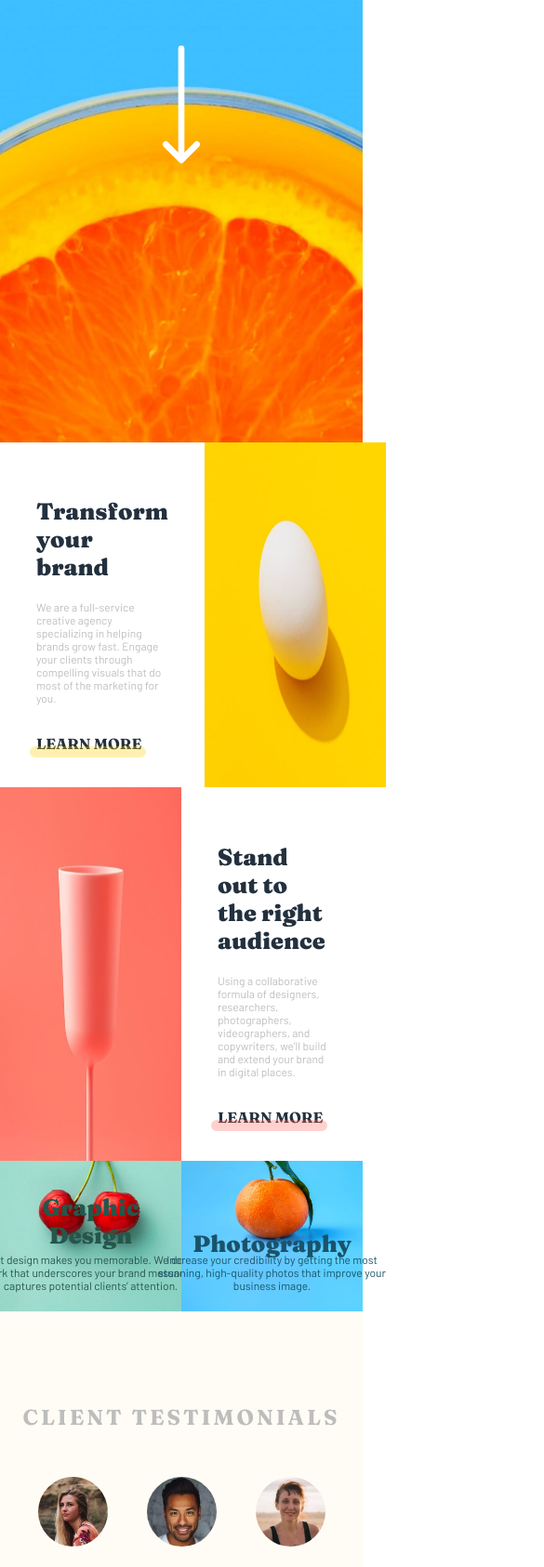
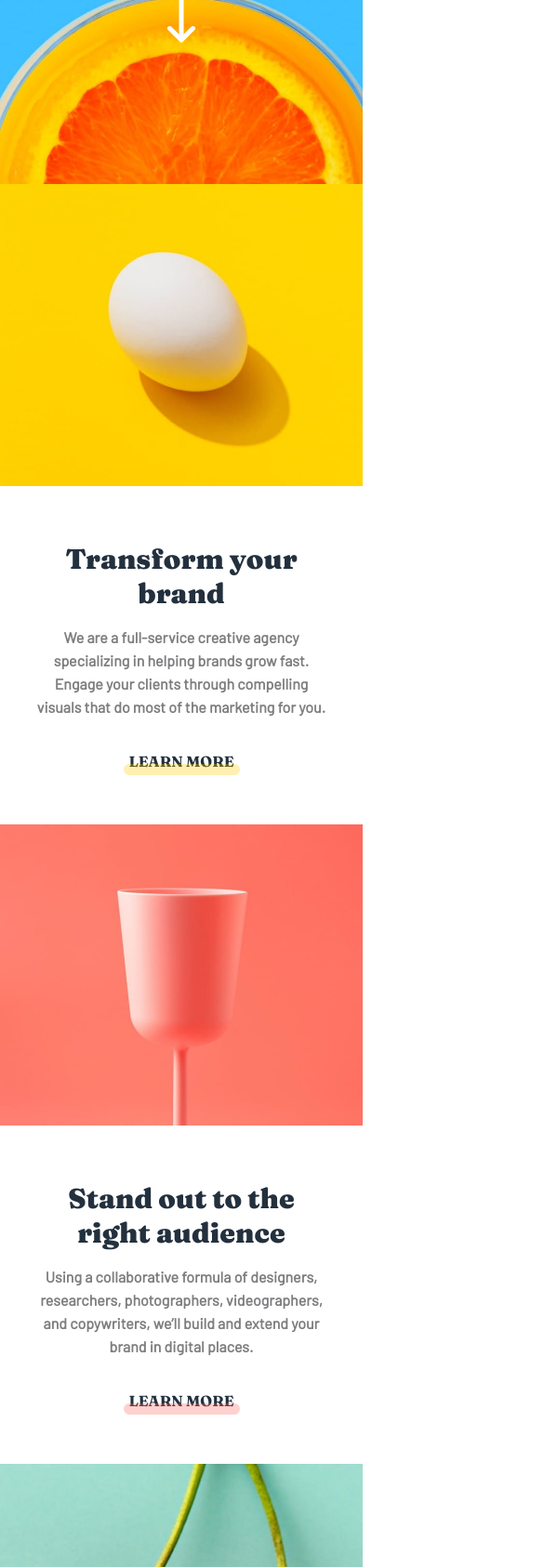
Before and after one commit to alielmala/sunnyside-agency, a plain HTML site: page index.html in a window 390 px wide. Shown: the part 314-2000 px from the top of the page at 93% size, 585 px wide, since content can reach past the window. Drawn offline with Linux system fonts and the light colour scheme.

Commit message:
mobile responsive

```diff
--- a/index.html
+++ b/index.html
@@ -45,7 +45,8 @@
                 <a href="" class="learn-more-btn"> LEARN MORE <span></span> </a>
             </div>
 
-            <img src="assets/image-transform.jpg" alt="" width="50%">
+            <img src="assets/image-transform.jpg" alt="" width="50%" class="laptop-design-img">
+            <img src="assets/mobile/image-transform.jpg" alt="" class="mobile-design-img">
 
         </div>
         <div id="menu_second">
@@ -59,12 +60,14 @@
 
             </div>
 
-            <img src="assets/image-stand-out.jpg" alt="" width="50%">
+            <img src="assets/image-stand-out.jpg" alt="" width="50%" class="laptop-design-img">
+            <img src="assets/mobile/image-stand-out.jpg" alt="" class="mobile-img-design">
         </div>
         <div class="two-elements">
 
             <div>
-                <img src="assets/image-graphic-design.jpg" alt="">
+                <img src="assets/image-graphic-design.jpg" alt="" class="laptop-design-img">
+                <img src="assets/mobile/image-graphic-design.jpg" alt=""class="mobile-design-img">
                 <h1 class="two-elements-header">Graphic Design</h1>
                 <p class="two-elements-paragraph">Great design makes you memorable.
                     We deliver artwork that underscores your brand message and
@@ -72,7 +75,8 @@
 
             </div>
             <div>
-                <img src="assets/image-photography.jpg" alt="">
+                <img src="assets/image-photography.jpg" alt="" class="laptop-design-img">
+                <img src="assets/mobile/image-photography.jpg" alt="" class="mobile-design-img">
                 <h1 class="two-elements-header" style="color: #19536B;">Photography</h1>
                 <p class="two-elements-paragraph" style="color: #19536B;">Increase your credibility by getting the most
                     stunning, high-quality photos that improve your business image.
--- a/main.css
+++ b/main.css
@@ -1,36 +1,42 @@
-body{
+body {
     margin: 0;
 }
-header{
+
+header {
     background-image: url("assets/image-header.jpg");
     background-color: #3DBFFF;
     padding-left: 50px;
-    padding-right: 50px ;
+    padding-right: 50px;
     padding-top: 10px;
     height: 100%;
     background-position: center bottom;
     background-size: cover;
     padding-bottom: 300px;
 }
-nav{
+
+nav {
     display: flex;
     font-family: 'Barlow';
 
 }
-header a{
+
+header a {
     text-decoration: none;
-    color:white;
+    color: white;
     font-size: 17px;
     font-weight: 600;
 }
-a:hover{
+
+a:hover {
     color: black;
 }
+
 ul {
     display: flex;
     margin-left: auto;
 }
-.nav-item{
+
+.nav-item {
     display: block;
     width: 75px;
     margin-top: auto;
@@ -38,12 +44,13 @@ ul {
     margin-right: 50px;
 
 }
-nav > a:first-child{
+
+nav>a:first-child {
     margin-top: auto;
     margin-bottom: auto;
 }
 
-.btn{
+.btn {
     background-color: white;
     border-radius: 30px;
     color: black !important;
@@ -52,56 +59,67 @@ nav > a:first-child{
     font-size: 15px;
     width: 125px;
     height: 50px;
-    padding-top: auto; padding-bottom: auto;
+    padding-top: auto;
+    padding-bottom: auto;
     border: none;
 }
-.btn:hover{
-    background-color:#C4EBFF ;
+
+.btn:hover {
+    background-color: #C4EBFF;
     color: white !important;
 }
+
 header div {
     font-family: 'Fraunces';
     color: white;
     font-weight: 900;
 }
-header div >h1 {
+
+header div>h1 {
     font-size: 65px;
     text-align: center;
     margin-top: 70px;
 }
-header div >img {
+
+header div>img {
     display: block;
-    margin-left: auto;margin-right: auto;
+    margin-left: auto;
+    margin-right: auto;
     margin-top: 65px;
 }
 
-section > div{
+section>div {
     display: flex;
 }
-section > div >div{
+
+section>div>div {
     max-width: 50%;
 
 }
-section > div > div:first-child{
+
+section>div>div:first-child {
     padding: 10%;
     max-width: 50%;
 
 }
-section h1{
-    font-family:"Fraunces", serif;
+
+section h1 {
+    font-family: "Fraunces", serif;
     color: #23303E;
     font-size: 40px;
     font-weight: 900;
     text-align: left;
 }
+
 section p {
-    font-family:'Barlow' ;
-    color: #bebebe;
+    font-family: 'Barlow';
+    color: #7d7e80;
     padding-bottom: 20px;
     font-weight: 600;
     font-size: 16px;
 }
-section a{
+
+section a {
     font-family: "Fraunces", serif;
     text-decoration: none;
     color: #23303E;
@@ -111,7 +129,7 @@ section a{
 
 span {
     margin: -7px;
-    display:block;
+    display: block;
     height: 12px;
     width: 125px;
     background-color: #FECC01;
@@ -120,16 +138,19 @@ span {
 
 }
 
-.learn-more-btn:hover >span{
-    opacity: 100% ;
+.learn-more-btn:hover>span {
+    opacity: 100%;
 
 }
-#menu_second{
+
+#menu_second {
     flex-direction: row-reverse;
 }
-#menu_second >div > .learn-more-btn > span{
+
+#menu_second>div>.learn-more-btn>span {
     background-color: #FD695D;
 }
+
 .two-elements {
     display: flex;
     max-width: 100%;
@@ -137,31 +158,40 @@ span {
 
 
 }
-.two-elements div{
+
+.two-elements div {
     padding: 0px !important;
     max-width: 50%;
     display: inline-block;
     position: relative;
 
 }
-.two-elements img{
-    display: block !important;
+
+.two-elements img {
     width: 100%;
     height: 100%;
 }
+.laptop-design-img{
+    display: block;
+}
+.mobile-design-img {
+    display: none;
+}
+
 .two-elements-header {
     position: absolute;
     text-align: center;
-    bottom:30%;
+    bottom: 30%;
     left: 50%;
     width: 100%;
-    font-size:30px;
+    font-size: 30px;
     color: #25564B;
     margin-bottom: 0px;
     transform: translate(-50%, -30%);
 
 }
-.two-elements-paragraph{
+
+.two-elements-paragraph {
     position: absolute;
     text-align: center;
     padding: 5%;
@@ -172,13 +202,15 @@ span {
     left: 50%;
     transform: translate(-50%, -5%);
 }
+
 #client-testimonials {
     background-color: #FFFCF5;
     padding: 5%;
 }
-#client-testimonials h1{
+
+#client-testimonials h1 {
     text-align: center;
-    color: rgb(189, 189, 189) ;
+    color: rgb(189, 189, 189);
     font-size: 23px;
     font-weight: 700;
     letter-spacing: 3px;
@@ -186,25 +218,29 @@ span {
     margin: 0;
 
 }
-#client-container{
+
+#client-container {
     display: flex;
 
 
 }
+
 #client-container div {
     padding: 10px;
     padding-top: 50px;
     margin-left: auto;
     margin-right: auto;
 }
-#client-container img{
+
+#client-container img {
     display: block;
     border-radius: 50%;
     width: 75px;
     margin-left: auto;
     margin-right: auto;
 }
-#client-container p{
+
+#client-container p {
     color: #5A636C;
     max-width: 330px;
     text-align: center;
@@ -213,8 +249,9 @@ span {
     font-size: 17px;
 
 }
-#client-container h5{
-    font-family:"Fraunces" ;
+
+#client-container h5 {
+    font-family: "Fraunces";
     color: #23303E;
     display: block;
     font-size: 20px;
@@ -224,37 +261,42 @@ span {
     margin-bottom: 0px;
 
 }
-#client-container span{
+
+#client-container span {
     background-color: white;
-    font-family:'Barlow' ;
+    font-family: 'Barlow';
     width: fit-content;
     margin-left: auto;
     margin-right: auto;
     margin-top: 10px;
 
 }
-#products-gallery{
+
+#products-gallery {
     display: flex;
     padding-top: 150px;
     background-color: #FFFCF5;
 }
+
 #products-gallery img {
     max-width: 25%;
 }
+
 footer {
     background-color: #8CCCBF;
 
     padding-top: 100px;
     padding-bottom: 50px;
 }
-footer img{
+
+footer img {
     display: block;
     margin-left: auto;
     margin-right: auto;
 
 }
 
-footer ul{
+footer ul {
     margin-right: auto;
     width: 45%;
     justify-content: space-around;
@@ -262,56 +304,158 @@ footer ul{
     padding-inline-start: 0px;
 
 }
-footer ul:last-child{
+
+footer ul:last-child {
     width: 25%;
     margin-top: 70px;
     padding-inline-start: 0px;
 
 }
-footer li{
+
+footer li {
     list-style: none;
-    font-family:'Barlow' ;
+    font-family: 'Barlow';
     font-weight: bold;
 }
-footer a{
+
+footer a {
     text-decoration: none;
     color: #13866f;
 }
 
 @media only screen and (max-width: 870px) {
-nav > ul{
-    visibility: hidden;
+    nav>ul {
+        display: none;
     }
-header > div >h1 {
+
+    header>div>h1 {
         font-size: 55px;
-letter-spacing:3px;
+        letter-spacing: 3px;
         width: 100%;
     }
-#menu h1{
+
+    #menu h1 {
         font-size: 25px;
     }
-#menu p{
+
+    #menu p {
         font-size: 12px;
         font-weight: 500;
     }
-.two-elements-paragraph{
+
+    .two-elements-paragraph {
         width: 260px;
     }
 
-#client-testimonials p{
+    #client-testimonials p {
         font-size: 14px;
     }
-#client-testimonials h5{
+
+    #client-testimonials h5 {
         font-size: 18px;
     }
+
     #client-testimonials span {
         font-size: 14px;
     }
+
     #products-gallery {
         flex-wrap: wrap;
     }
-#products-gallery img{
+
+    #products-gallery img {
         width: 50%;
         max-width: none;
     }
 }
+@media only screen and (max-width: 570px) {
+    header{
+        background-image: url("assets/mobile/image-header.jpg");
+    }
+    header > div >h1 {
+        font-size: 30px;
+        width: 100%;
+        line-height: 40px;
+
+    }
+    header> div img {
+        position: absolute;
+        top:200px;
+        left: 50%;
+        width: 30px;
+        transform: translate(-50%);
+    }
+
+    #menu * {
+        margin-left: auto;
+        margin-right: auto;
+        text-align: center;
+    }
+    #menu h1 {
+        font-size: 30px;
+        margin: 0%;
+        max-width: 320px;
+    }
+    #menu p {
+        font-size: 16px;
+        font-weight: 600;
+        max-width: 320px;
+        line-height: 25px;
+    }
+    #menu img {
+        width: 100%;
+    }
+    #menu > div  div{
+        max-width: none;
+        padding:60px 20px 60px 20px;
+
+    }
+    #menu_first{
+        flex-direction: column-reverse;
+    }
+    #menu_second{
+        flex-direction: column-reverse;
+    }
+    .laptop-design-img{
+        display: none;
+    }
+    .mobile-design-img {
+        display: block;
+    }
+    .two-elements-header{
+        bottom: 150px;
+        font-size: 25px;
+
+    }
+
+    .two-elements-paragraph{
+        width: 260px;
+        max-width: none !important;
+        bottom: 40px;
+        font-size: 12px !important;
+
+    }
+    #client-container {
+        flex-direction: column;
+        max-width: none;
+    }
+    h5{
+        padding-top: 0px !important;
+    }
+    #client-container > div{
+        max-width: none;
+        width: 250px;
+    }
+    #products-gallery{
+        flex-direction: column;
+    }
+    #products-gallery img{
+        width: 100%;
+    }
+    footer ul {
+        width: 90%;
+    }
+    footer ul:last-child{
+        width: 60%;
+    }
+}
```
Also changed, not shown: assets/mobile/image-gallery-cone.jpg (added), assets/mobile/image-gallery-milkbottles.jpg (added), assets/mobile/image-gallery-orange.jpg (added), assets/mobile/image-gallery-sugar-cubes.jpg (added), assets/mobile/image-graphic-design.jpg (added), assets/mobile/image-header.jpg (added), assets/mobile/image-photography.jpg (added), assets/mobile/image-stand-out.jpg (added), assets/mobile/image-transform.jpg (added). Lines whose indentation alone changed are shown as unchanged.
